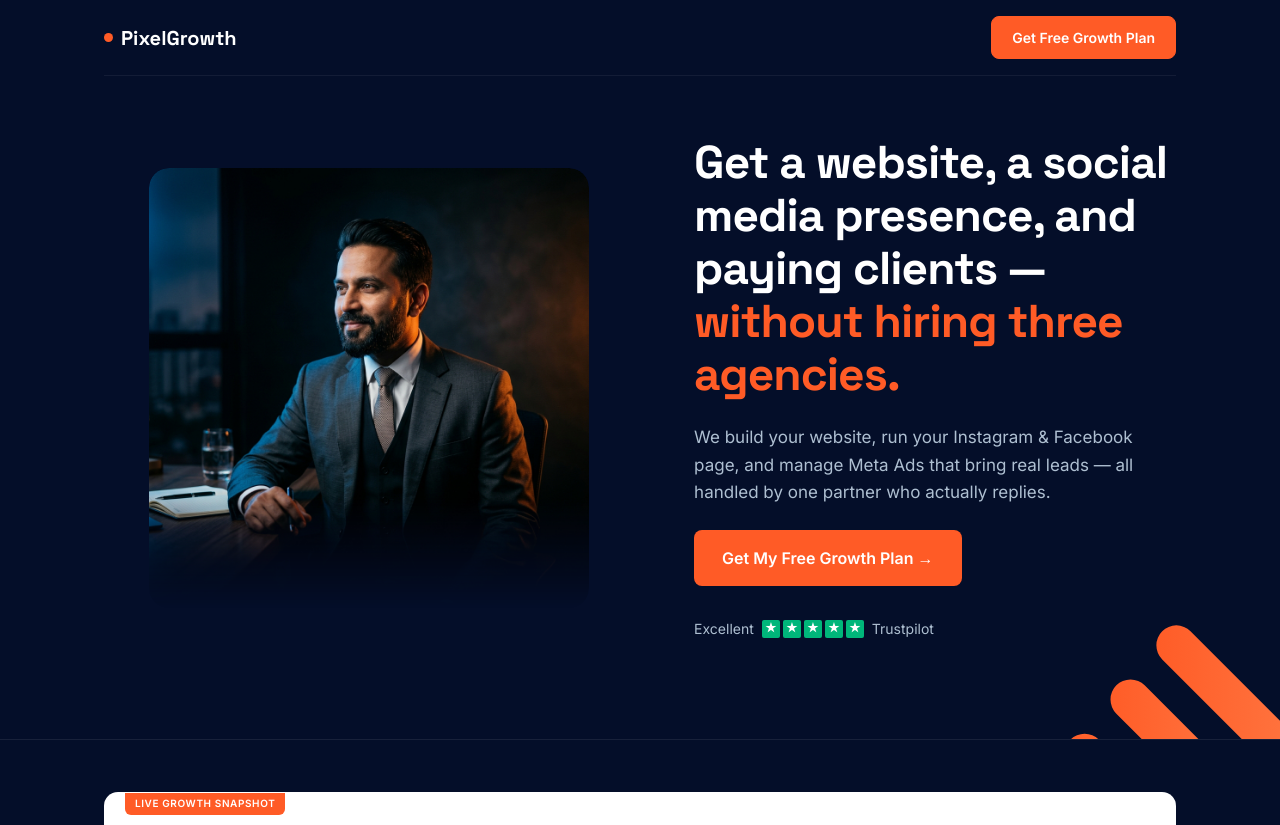
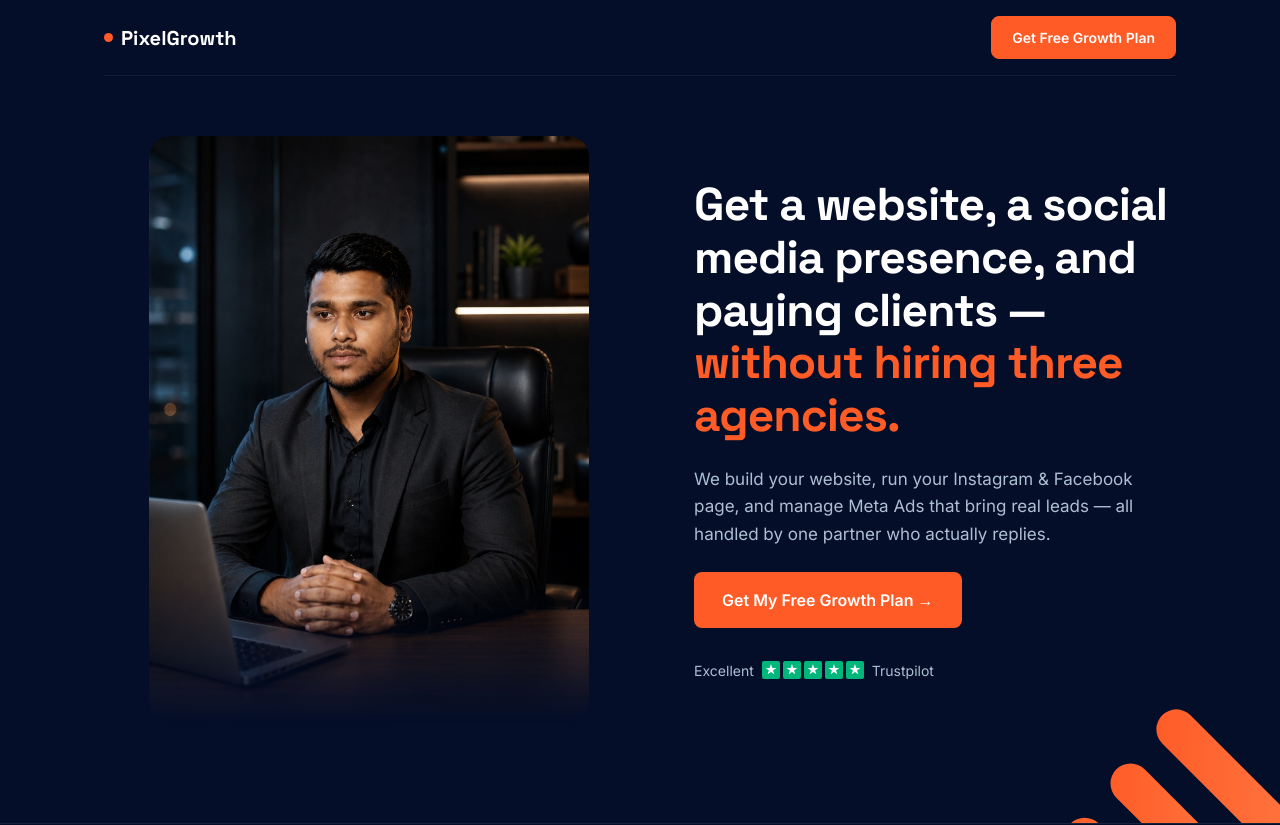
Before and after one commit to ravi-verma-001/landingpage, a Next.js app: page / in a window 1280 px wide. Shown: the top 825 px of the page. Built offline with nearby package versions, Linux system fonts and the light colour scheme.

Commit message:
feat: replace hero portrait with user-uploaded image

```diff
--- a/app/page.tsx
+++ b/app/page.tsx
@@ -59,7 +59,7 @@ export default function Home() {
 
           <div className="hero-blast-grid">
             <div className="hero-blast-left animate-fade-in">
-              <img src="/founder_portrait.png" alt="PixelGrowth Founder" className="hero-blast-img" />
+              <img src="/founder_portrait.jpg" alt="PixelGrowth Founder" className="hero-blast-img" />
             </div>
 
             <div className="hero-blast-right animate-fade-in delay-1">
```
Also changed, not shown: public/founder_portrait.jpg (added).
